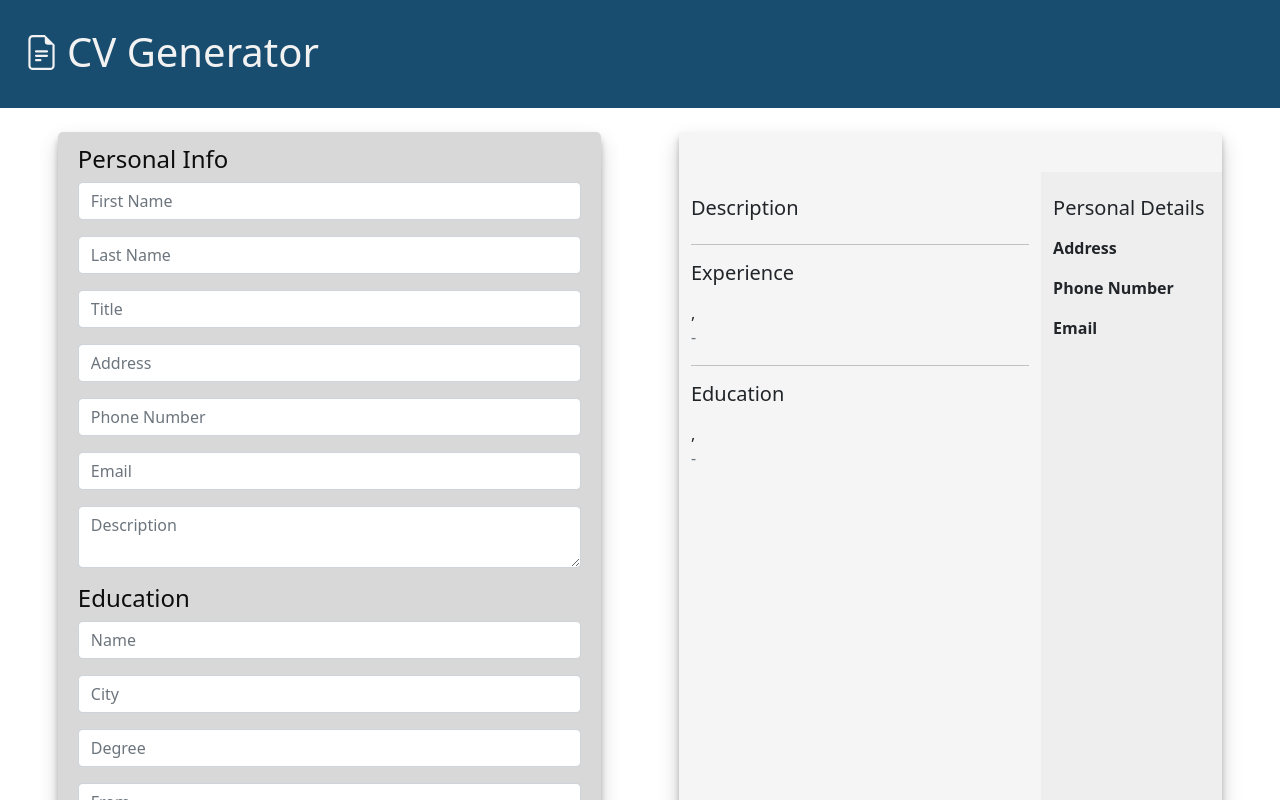
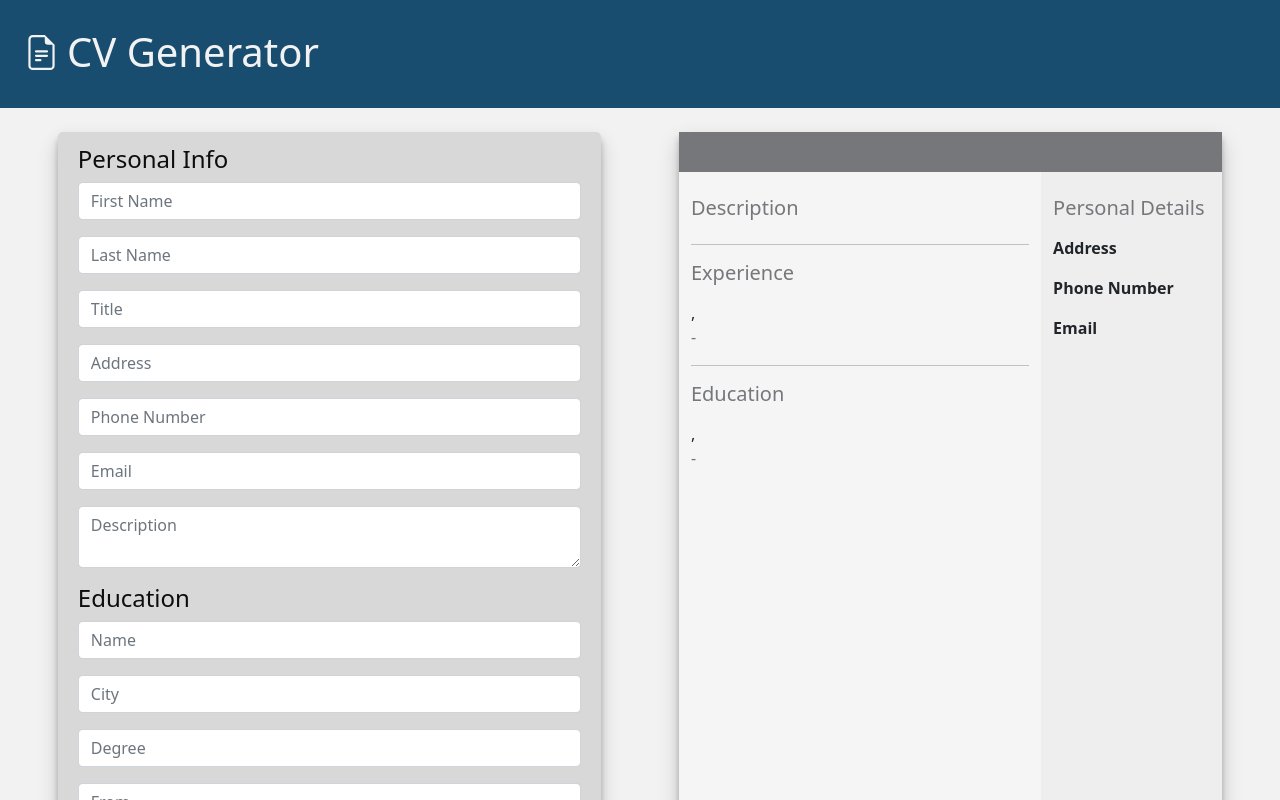
Before and after one commit to AlejandroQR23/cv-generator, a React (Create React App) app: page / in a window 1280 px wide. Shown: the top 800 px of the page. Built offline with nearby package versions, Linux system fonts and the light colour scheme.

Commit message:
customized colors added

```diff
--- a/src/custom.scss
+++ b/src/custom.scss
@@ -1,5 +1,5 @@
-$theme-colors: (
-  'primary': #184d70,
-  'secondary': hsl(0, 1%, 85%),
-  'light': #f2f2f2,
-);
+// * Colors
+$primary: #184d70;
+$secondary: hsl(0, 1%, 85%);
+$dark: #76777b;
+$light: #f2f2f2;
--- a/src/index.scss
+++ b/src/index.scss
@@ -1,8 +1,8 @@
 @import './custom.scss';
 @import '../node_modules/bootstrap/scss/bootstrap';
 
-h4 {
-  color: #0d0d0d;
+body {
+  background-color: $light;
 }
 
 input,
```
